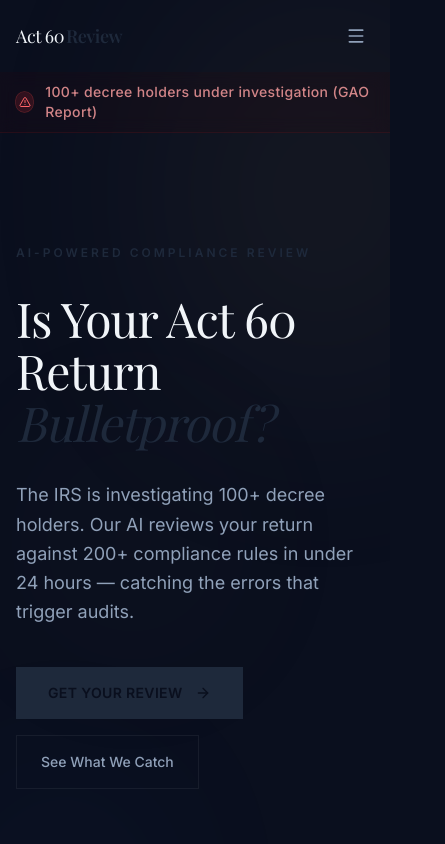
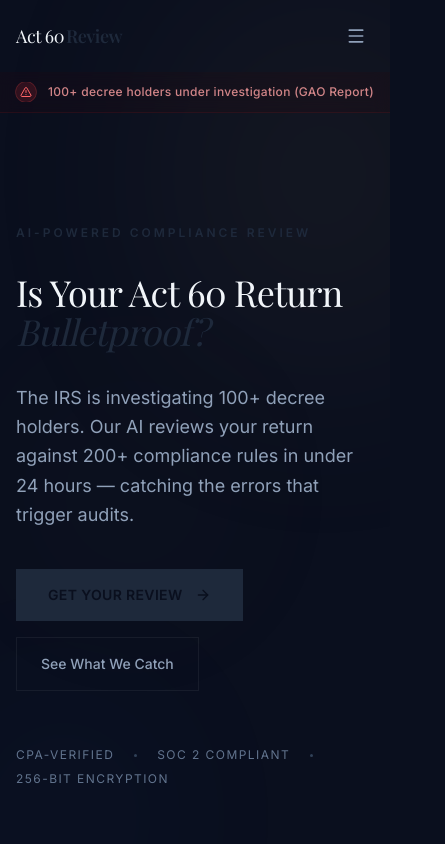
Before and after one commit to management-prog/Act60Review, a Next.js app: page / in a window 390 px wide. Shown: the top 844 px of the page, 445 px wide, since content can reach past the window. Built offline with nearby package versions, Linux system fonts and the light colour scheme.

Commit message:
fix: correct Claude model ID + mobile responsive fixes for act60shield
- Update Claude model from invalid claude-sonnet-4-6-20250514 to claude-sonnet-4-5-20241022 (fixes 404 on upload analysis)
- Fix act60shield mobile text overflow: smaller headlines, flex-wrap on badges/prices, overflow-x hidden

```diff
--- a/src/app/api/analyze/route.ts
+++ b/src/app/api/analyze/route.ts
@@ -223,7 +223,7 @@ export async function POST(request: NextRequest) {
     const anthropic = getAnthropic()
 
     const stream = anthropic.messages.stream({
-      model: 'claude-sonnet-4-6-20250514',
+      model: 'claude-sonnet-4-5-20241022',
       max_tokens: verifiedTier === 'defense' ? 16384 : verifiedTier === 'comprehensive' ? 12288 : 4096,
       system: SYSTEM_PROMPT,
       messages: [{ role: 'user', content: contentBlocks }],
--- a/src/app/globals.css
+++ b/src/app/globals.css
@@ -72,9 +72,11 @@
   --animate-pulse-subtle: pulse-subtle 2s ease-in-out infinite;
 }
 
-/* Smooth scroll */
-html {
+/* Smooth scroll + prevent horizontal overflow on mobile */
+html,
+body {
   scroll-behavior: smooth;
+  overflow-x: hidden;
 }
 
 /* Custom scrollbar */
--- a/src/components/landing/FinalCTA.tsx
+++ b/src/components/landing/FinalCTA.tsx
@@ -22,10 +22,10 @@ export default function FinalCTA({ brand }: FinalCTAProps) {
           whileInView={{ opacity: 1, y: 0 }}
           viewport={{ once: true }}
         >
-          <h2 className="font-serif text-4xl sm:text-5xl lg:text-6xl text-slate-100 mb-5 tracking-tight leading-[1.1]">
+          <h2 className="font-serif text-3xl sm:text-5xl lg:text-6xl text-slate-100 mb-5 tracking-tight leading-[1.1]">
             The Cost of Not Knowing
-            <br />
-            Is <em className="text-red-400 italic">$287,000</em>
+            <br className="hidden sm:block" />
+            {' '}Is <em className="text-red-400 italic">$287,000</em>
           </h2>
           <p className="text-lg text-slate-400 max-w-xl mx-auto mb-10 leading-relaxed">
             That&apos;s the average IRS deficiency for Act 60 holders. A review
@@ -40,7 +40,7 @@ export default function FinalCTA({ brand }: FinalCTAProps) {
             <ArrowRight className="w-4 h-4 group-hover:translate-x-1 transition-transform" />
           </a>
 
-          <div className="mt-8 flex items-center justify-center gap-5 text-xs text-slate-500 uppercase tracking-[0.12em]">
+          <div className="mt-8 flex flex-wrap items-center justify-center gap-x-5 gap-y-2 text-xs text-slate-500 uppercase tracking-[0.12em]">
             <span>CPA-Verified</span>
             <span className="w-[3px] h-[3px] rounded-full bg-slate-700" />
             <span>SOC 2 Compliant</span>
--- a/src/components/landing/Hero.tsx
+++ b/src/components/landing/Hero.tsx
@@ -83,8 +83,8 @@ export default function Hero({ brand }: HeroProps) {
 
       {/* Threat ticker */}
       <div className="relative z-10 border-b border-red-900/20 bg-red-950/10 backdrop-blur-sm py-2.5">
-        <div className="max-w-7xl mx-auto px-4 flex items-center justify-center gap-3">
-          <span className="flex items-center justify-center w-5 h-5 rounded-full bg-red-500/15 pulse-ring">
+        <div className="max-w-7xl mx-auto px-4 flex items-center justify-center gap-3 overflow-hidden">
+          <span className="flex items-center justify-center w-5 h-5 shrink-0 rounded-full bg-red-500/15 pulse-ring">
             <AlertTriangle className="w-3 h-3 text-red-400" />
           </span>
           <AnimatePresence mode="wait">
@@ -94,7 +94,7 @@ export default function Hero({ brand }: HeroProps) {
               animate={{ opacity: 1, y: 0 }}
               exit={{ opacity: 0, y: -8 }}
               transition={{ duration: 0.3 }}
-              className="text-sm text-red-300/80 font-medium tracking-wide"
+              className="text-xs sm:text-sm text-red-300/80 font-medium tracking-wide min-w-0"
             >
               {tickerItems[tickerIndex]}
             </motion.p>
@@ -120,7 +120,7 @@ export default function Hero({ brand }: HeroProps) {
             initial={{ opacity: 0, y: 20 }}
             animate={{ opacity: 1, y: 0 }}
             transition={{ duration: 0.8, delay: 0.2 }}
-            className="font-serif text-5xl sm:text-6xl lg:text-7xl font-normal tracking-[-0.02em] leading-[1.08] mb-8 text-slate-100"
+            className="font-serif text-4xl sm:text-6xl lg:text-7xl font-normal tracking-[-0.02em] leading-[1.08] mb-8 text-slate-100"
           >
             {brand.heroHeadline}{' '}
             <em className="text-accent italic">{brand.heroHighlight}</em>
@@ -163,7 +163,7 @@ export default function Hero({ brand }: HeroProps) {
             initial={{ opacity: 0 }}
             animate={{ opacity: 1 }}
             transition={{ duration: 0.7, delay: 0.8 }}
-            className="mt-14 flex items-center gap-5 text-xs text-slate-500 uppercase tracking-[0.12em]"
+            className="mt-14 flex flex-wrap items-center gap-x-5 gap-y-2 text-xs text-slate-500 uppercase tracking-[0.12em]"
           >
             <span>CPA-Verified</span>
             <span className="w-[3px] h-[3px] rounded-full bg-slate-700" />
--- a/src/components/landing/Pricing.tsx
+++ b/src/components/landing/Pricing.tsx
@@ -69,7 +69,7 @@ export default function Pricing({ brand }: PricingProps) {
           <p className="text-sm text-slate-500 mb-4">
             What decree holders currently pay:
           </p>
-          <div className="flex justify-center gap-10">
+          <div className="flex flex-wrap justify-center gap-6 sm:gap-10">
             {[
               { price: '$5,000', label: 'Mid-tier CPA' },
               { price: '$15,000', label: 'Specialist Firm' },
@@ -86,7 +86,7 @@ export default function Pricing({ brand }: PricingProps) {
         </motion.div>
 
         {/* Pricing cards */}
-        <div className="grid grid-cols-1 md:grid-cols-3 gap-px bg-white/[0.04] border border-white/[0.04] max-w-5xl mx-auto">
+        <div className="grid grid-cols-1 md:grid-cols-3 gap-px bg-white/[0.04] border border-white/[0.04] max-w-5xl mx-auto overflow-hidden">
           {brand.tiers.map((tier, index) => (
             <motion.div
               key={tier.id}
--- a/src/components/landing/ThreatSection.tsx
+++ b/src/components/landing/ThreatSection.tsx
@@ -138,7 +138,7 @@ export default function ThreatSection() {
         </motion.div>
 
         {/* Threat grid — editorial style */}
-        <div className="grid grid-cols-1 md:grid-cols-2 lg:grid-cols-3 gap-px bg-white/[0.04] border border-white/[0.04]">
+        <div className="grid grid-cols-1 md:grid-cols-2 lg:grid-cols-3 gap-px bg-white/[0.04] border border-white/[0.04] overflow-hidden">
           {threats.map((threat, index) => (
             <motion.div
               key={threat.label}
--- a/src/components/landing/WhatWeCatch.tsx
+++ b/src/components/landing/WhatWeCatch.tsx
@@ -83,9 +83,9 @@ export default function WhatWeCatch() {
                 transition={{ delay: index * 0.06 }}
                 className="bg-navy-900 p-7 hover:bg-white/[0.01] transition-colors duration-300"
               >
-                <div className="flex items-center gap-3 mb-3">
+                <div className="flex flex-wrap items-center gap-2 sm:gap-3 mb-3">
                   <h3 className="text-base font-semibold text-slate-100">{cat.title}</h3>
-                  <span className={`text-[10px] font-bold px-2 py-0.5 border uppercase tracking-[0.1em] ${style.border} ${style.text} ${style.bg}`}>
+                  <span className={`text-[10px] font-bold px-2 py-0.5 border uppercase tracking-[0.1em] shrink-0 ${style.border} ${style.text} ${style.bg}`}>
                     {cat.severity}
                   </span>
                 </div>
--- a/src/components/layout/Footer.tsx
+++ b/src/components/layout/Footer.tsx
@@ -104,7 +104,7 @@ export default function Footer({ brand }: FooterProps) {
           <p className="text-xs text-slate-700">
             &copy; {new Date().getFullYear()} Dis Optimus Capital LLC
           </p>
-          <div className="flex items-center gap-4">
+          <div className="flex flex-wrap items-center gap-4">
             {['CPA-Verified', 'SOC 2', '256-bit Encryption'].map((badge) => (
               <span key={badge} className="text-[10px] text-slate-600 uppercase tracking-[0.08em]">
                 {badge}
```
